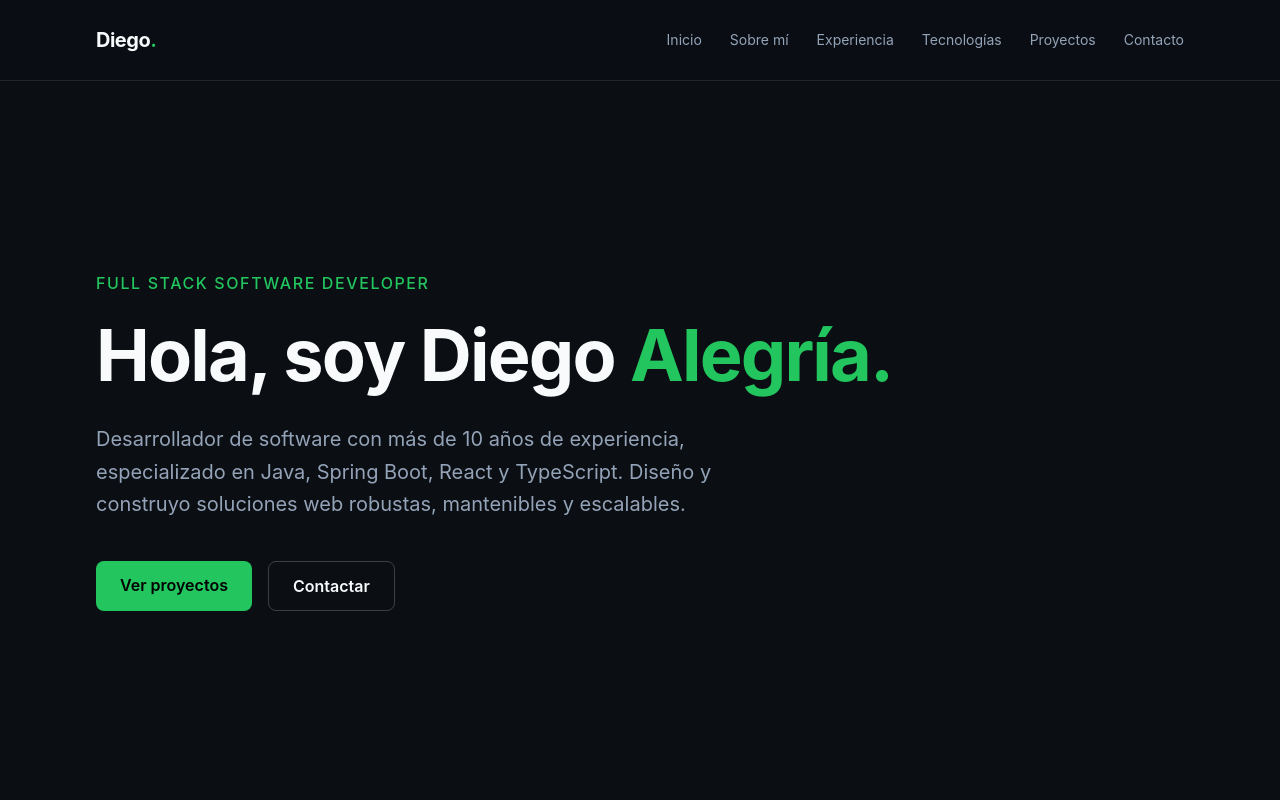
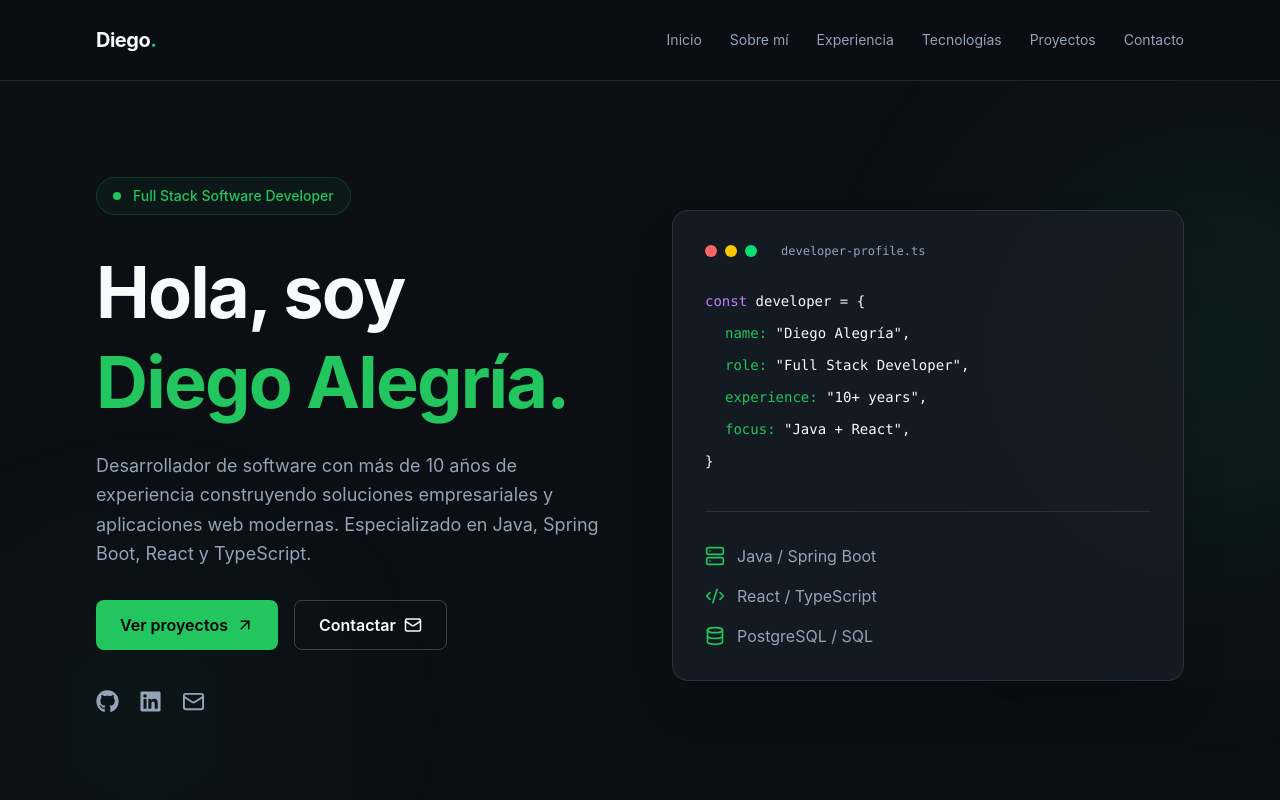
Before and after one commit to diego-alegria/diego-alegria.github.io, a React (Vite) app: page / in a window 1280 px wide. Shown: the top 800 px of the page. Built offline with nearby package versions, Linux system fonts and the light colour scheme.

Commit message:
feat: implement professional hero section

```diff
--- a/package.json
+++ b/package.json
@@ -11,8 +11,10 @@
   },
   "dependencies": {
     "@tailwindcss/vite": "^4.3.5",
+    "lucide-react": "^1.72.0",
     "react": "^19.3.1",
     "react-dom": "^19.3.1",
+    "react-icons": "^5.7.0",
     "tailwindcss": "^4.3.5"
   },
   "devDependencies": {
--- a/src/sections/Hero.tsx
+++ b/src/sections/Hero.tsx
@@ -1,48 +1,178 @@
+import {
+  ArrowDown,
+  ArrowUpRight,
+  Mail,
+  Code2,
+  Server,
+  Database,
+} from 'lucide-react'
+
+import {
+  FaGithub,
+  FaLinkedin,
+} from 'react-icons/fa6'
 
 import Container from '../components/layout/Container'
+
+const technologies = [
+  { name: 'Java / Spring Boot', icon: Server },
+  { name: 'React / TypeScript', icon: Code2 },
+  { name: 'PostgreSQL / SQL', icon: Database },
+]
 
 export default function Hero() {
   return (
     <section
       id="inicio"
-      className="flex min-h-[calc(100vh-5rem)] scroll-mt-20 items-center"
+      className="relative flex min-h-[calc(100vh-5rem)] scroll-mt-20 items-center overflow-hidden"
     >
-      <Container>
-        <div className="max-w-4xl py-20">
+      {/* Background */}
+      <div className="pointer-events-none absolute inset-0">
+        <div className="absolute -right-32 top-20 h-96 w-96 rounded-full bg-primary/10 blur-[120px]" />
+        <div className="absolute bottom-0 left-0 h-72 w-72 rounded-full bg-primary/5 blur-[100px]" />
+      </div>
 
-          <p className="mb-6 font-medium tracking-widest text-primary">
-            FULL STACK SOFTWARE DEVELOPER
+      <Container className="relative z-10">
+        <div className="grid items-center gap-16 py-24 lg:grid-cols-2">
+
+          {/* Presentación */}
+          <div>
+            <div className="mb-8 inline-flex items-center gap-3 rounded-full border border-primary/20 bg-primary/5 px-4 py-2">
+              <span className="h-2 w-2 rounded-full bg-primary" />
+              <span className="text-sm font-medium text-primary">
+                Full Stack Software Developer
+              </span>
+            </div>
+
+            <h1 className="mb-6 text-5xl font-bold leading-tight tracking-tight md:text-7xl">
+              Hola, soy
+              <br />
+              <span className="text-primary">
+                Diego Alegría.
+              </span>
+            </h1>
+
+            <p className="mb-8 max-w-xl text-lg leading-relaxed text-text-secondary">
+              Desarrollador de software con más de 10 años
+              de experiencia construyendo soluciones
+              empresariales y aplicaciones web modernas.
+              Especializado en Java, Spring Boot, React
+              y TypeScript.
             </p>
 
-          <h1 className="mb-8 text-5xl font-bold tracking-tight text-text-primary md:text-7xl">
-            Hola, soy Diego
-            <span className="text-primary"> Alegría.</span>
-          </h1>
-
-          <p className="mb-10 max-w-2xl text-xl leading-relaxed text-text-secondary">
-            Desarrollador de software con más de 10 años de experiencia,
-            especializado en Java, Spring Boot, React y TypeScript.
-            Diseño y construyo soluciones web robustas, mantenibles
-            y escalables.
-          </p>
-
-          <div className="flex flex-wrap gap-4">
+            <div className="mb-10 flex flex-wrap gap-4">
               <a
                 href="#proyectos"
-              className="rounded-lg bg-primary px-6 py-3 font-semibold text-black transition-opacity hover:opacity-80"
+                className="inline-flex items-center gap-2 rounded-lg bg-primary px-6 py-3 font-semibold text-black transition-all hover:-translate-y-1 hover:opacity-90"
               >
                 Ver proyectos
+                <ArrowUpRight size={18} />
               </a>
 
               <a
                 href="#contacto"
-              className="rounded-lg border border-white/20 px-6 py-3 font-semibold text-text-primary transition-colors hover:border-primary hover:text-primary"
+                className="inline-flex items-center gap-2 rounded-lg border border-white/20 px-6 py-3 font-semibold transition-colors hover:border-primary hover:text-primary"
               >
                 Contactar
+                <Mail size={18} />
               </a>
             </div>
 
+            <div className="flex items-center gap-5">
+              <a
+                href="https://github.com/diego-alegria"
+                target="_blank"
+                rel="noopener noreferrer"
+                aria-label="GitHub"
+                className="text-text-secondary transition-colors hover:text-primary"
+              >
+                <FaGithub  size={23} />
+              </a>
+
+              <a
+                href="#contacto"
+                aria-label="LinkedIn y contacto"
+                className="text-text-secondary transition-colors hover:text-primary"
+              >
+                <FaLinkedin  size={23} />
+              </a>
+
+              <a
+                href="#contacto"
+                aria-label="Correo de contacto"
+                className="text-text-secondary transition-colors hover:text-primary"
+              >
+                <Mail size={23} />
+              </a>
             </div>
+          </div>
+
+          {/* Tarjeta tecnológica */}
+          <div className="relative">
+            <div className="rounded-2xl border border-white/10 bg-surface/80 p-8 shadow-2xl backdrop-blur">
+
+              <div className="mb-8 flex items-center gap-2">
+                <span className="h-3 w-3 rounded-full bg-red-400" />
+                <span className="h-3 w-3 rounded-full bg-yellow-400" />
+                <span className="h-3 w-3 rounded-full bg-green-400" />
+
+                <span className="ml-4 font-mono text-xs text-text-secondary">
+                  developer-profile.ts
+                </span>
+              </div>
+
+              <div className="space-y-3 font-mono text-sm">
+                <p>
+                  <span className="text-purple-400">const</span>
+                  {' developer = {'}
+                </p>
+
+                <p className="pl-5">
+                  <span className="text-primary">name:</span>
+                  {' "Diego Alegría",'}
+                </p>
+
+                <p className="pl-5">
+                  <span className="text-primary">role:</span>
+                  {' "Full Stack Developer",'}
+                </p>
+
+                <p className="pl-5">
+                  <span className="text-primary">experience:</span>
+                  {' "10+ years",'}
+                </p>
+
+                <p className="pl-5">
+                  <span className="text-primary">focus:</span>
+                  {' "Java + React",'}
+                </p>
+
+                <p>{'}'}</p>
+              </div>
+
+              <div className="mt-10 space-y-4 border-t border-white/10 pt-8">
+                {technologies.map(({ name, icon: Icon }) => (
+                  <div
+                    key={name}
+                    className="flex items-center gap-3 text-text-secondary"
+                  >
+                    <Icon size={20} className="text-primary" />
+                    <span>{name}</span>
+                  </div>
+                ))}
+              </div>
+            </div>
+          </div>
+
+        </div>
+
+        <a
+          href="#sobre-mi"
+          className="mb-8 inline-flex items-center gap-2 text-sm text-text-secondary transition-colors hover:text-primary"
+        >
+          Explorar portafolio
+          <ArrowDown size={16} />
+        </a>
       </Container>
     </section>
   )
```
Also changed, not shown: 1 other file (tests, documents, lock files or other folders). Lines whose indentation alone changed are shown as unchanged.
